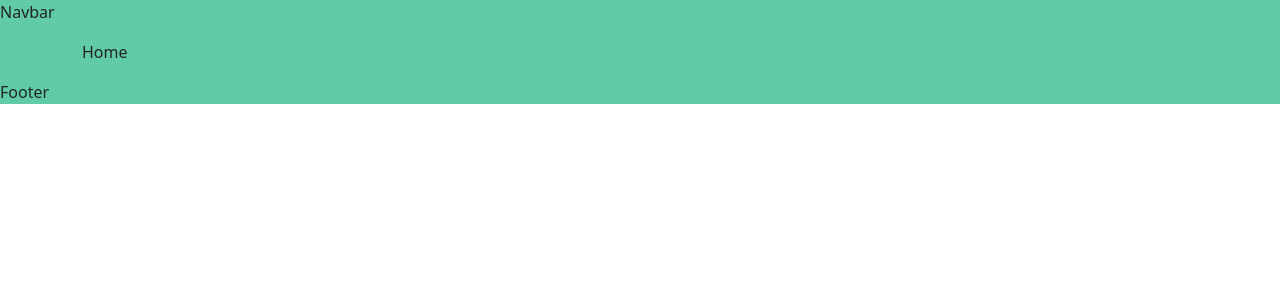
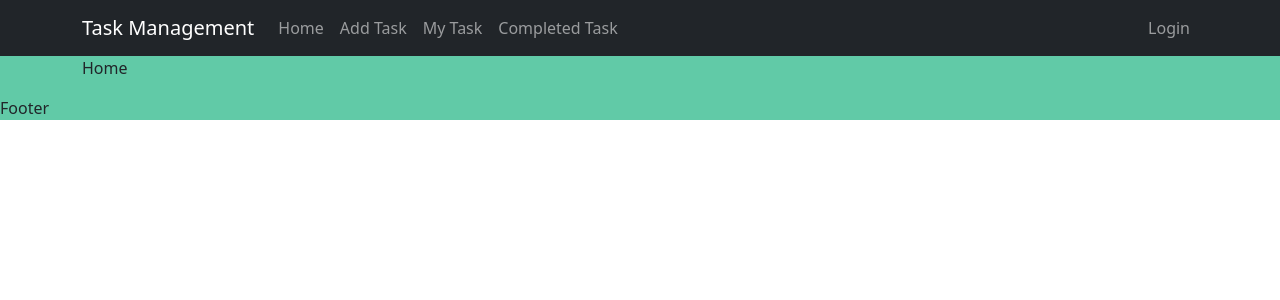
Before and after one commit to Amirulmath/task-management-client, a React (Create React App) app: page / in a window 1280 px wide. Shown: the top 300 px of the page. Built offline with nearby package versions, Linux system fonts and the light colour scheme.

Commit message:
Added responsive navbar

```diff
--- a/package.json
+++ b/package.json
@@ -10,6 +10,7 @@
     "react": "^18.2.0",
     "react-bootstrap": "^2.7.0",
     "react-dom": "^18.2.0",
+    "react-icons": "^4.7.1",
     "react-router-dom": "^6.6.1",
     "react-scripts": "5.0.1",
     "web-vitals": "^2.1.4"
--- /dev/null
+++ b/src/Pages/Shared/Header/Header.js
@@ -0,0 +1,29 @@
+import React from 'react';
+import Container from 'react-bootstrap/Container';
+import Nav from 'react-bootstrap/Nav';
+import Navbar from 'react-bootstrap/Navbar';
+import NavDropdown from 'react-bootstrap/NavDropdown';
+
+const Header = () => {
+    return (
+        <Navbar collapseOnSelect expand="lg" bg="dark" variant="dark">
+            <Container>
+                <Navbar.Brand href="#home">Task Management</Navbar.Brand>
+                <Navbar.Toggle aria-controls="responsive-navbar-nav" />
+                <Navbar.Collapse id="responsive-navbar-nav">
+                    <Nav className="me-auto">
+                        <Nav.Link href="#features">Home</Nav.Link>
+                        <Nav.Link href="#pricing">Add Task</Nav.Link>
+                        <Nav.Link href="#pricing">My Task</Nav.Link>
+                        <Nav.Link href="#pricing">Completed Task</Nav.Link>
+                    </Nav>
+                    <Nav>
+                        <Nav.Link href="#deets">Login</Nav.Link>
+                    </Nav>
+                </Navbar.Collapse>
+            </Container>
+        </Navbar>
+    );
+};
+
+export default Header;
--- a/src/Pages/Shared/Navbar/Navbar.js
+++ /dev/null
@@ -1,11 +0,0 @@
-import React from 'react';
-
-const Navbar = () => {
-    return (
-        <div>
-            <p>Navbar</p>
-        </div>
-    );
-};
-
-export default Navbar;
--- a/src/layout/Main.js
+++ b/src/layout/Main.js
@@ -2,12 +2,12 @@
 import { Container } from 'react-bootstrap';
 import { Outlet } from 'react-router-dom';
 import Footer from '../Pages/Shared/Footer/Footer';
-import Navbar from '../Pages/Shared/Navbar/Navbar';
+import Header from '../Pages/Shared/Header/Header';
 
 const Main = () => {
     return (
         <div>
-            <Navbar></Navbar>
+            <Header></Header>
             <Container>
                 <Outlet></Outlet>
             </Container>
```
Also changed, not shown: 1 other file (tests, documents, lock files or other folders).
